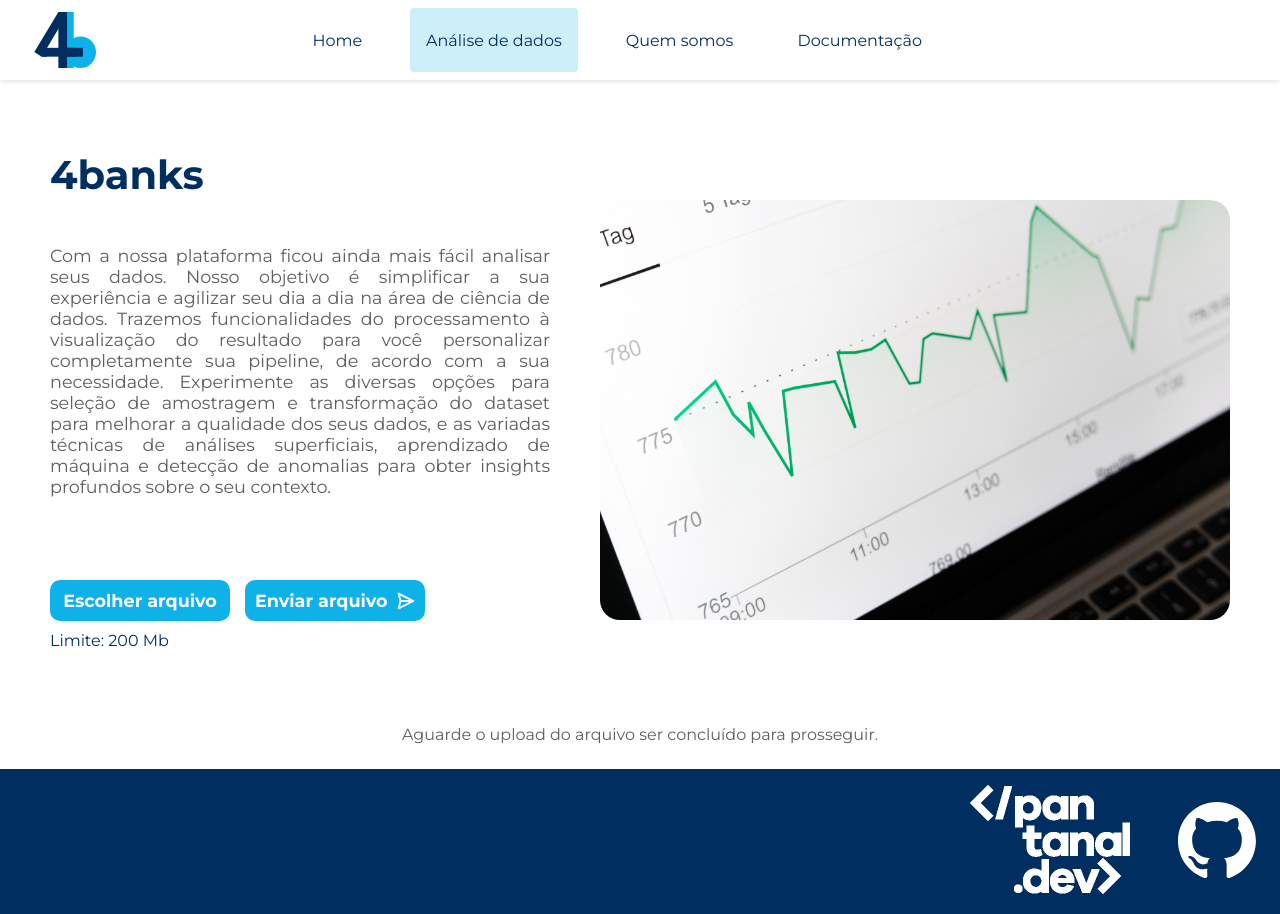
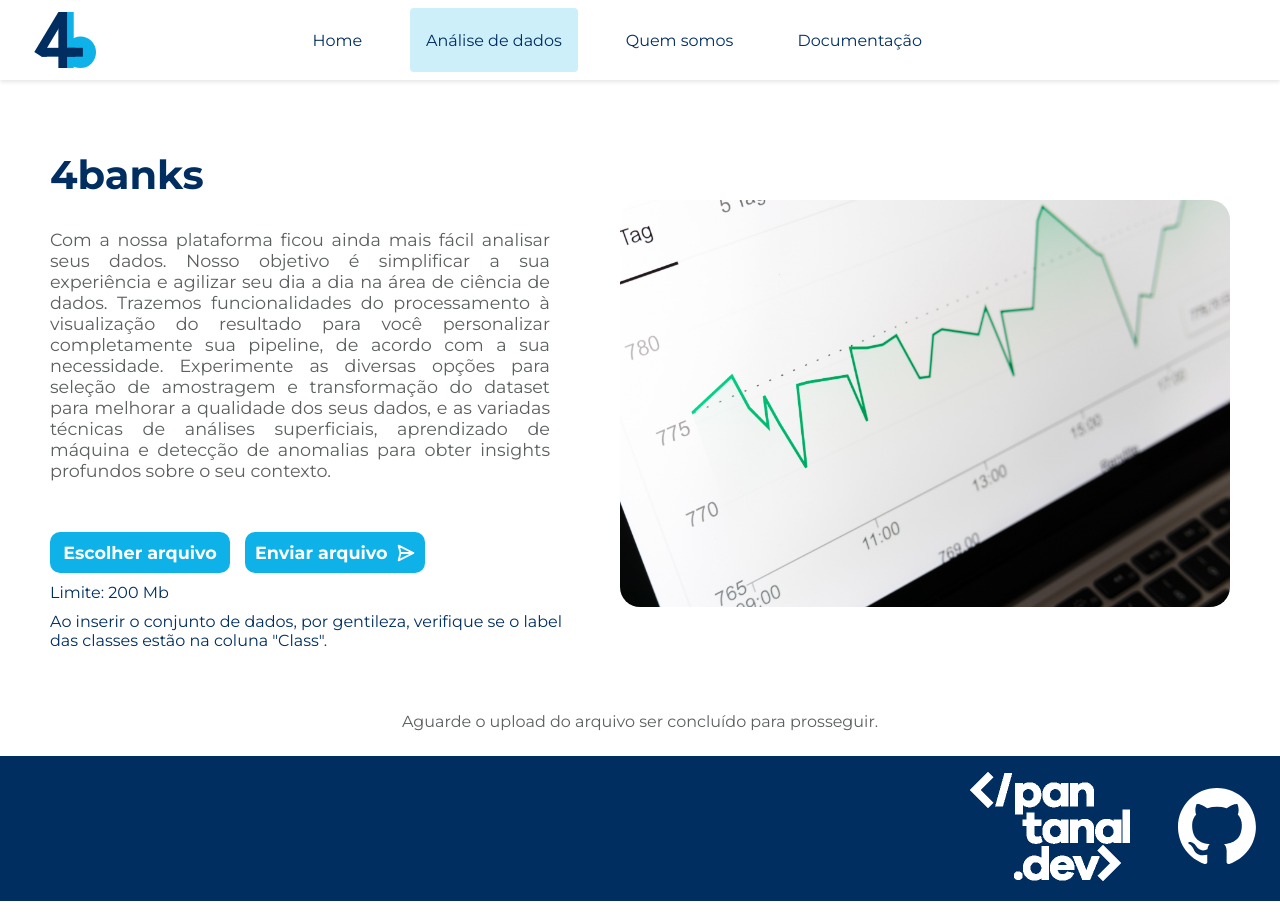
Before and after one commit to 4Banks/frontend, a React (Create React App) app: page /analise in a window 1280 px wide. Built offline with nearby package versions, Linux system fonts and the light colour scheme.

Commit message:
style(CsvUpload.js) Adiciona aviso ao usuário.

```diff
--- a/src/components/CsvUpload.js
+++ b/src/components/CsvUpload.js
@@ -134,6 +134,7 @@ const CsvUpload = ({ onUploadSuccess }) => {
         <LinearProgress variant="determinate" value={uploadProgress} className='home_progress_bar'/>
       )}
       <p className="home_csv_upload_limit">Limite: 200 Mb</p>
+      <p className='home_csv_upload_warning'>Ao inserir o conjunto de dados, por gentileza, verifique se o label das classes estão na coluna "Class".</p>
     </div>
   );
 };
--- a/src/styles/csv-upload.css
+++ b/src/styles/csv-upload.css
@@ -38,6 +38,11 @@
     color: var(--secondaryColor);
 }
 
+.home_csv_upload_warning {
+    margin-top: 10px;
+    color: var(--secondaryColor);
+}
+
 .home_progress_bar {
     margin-top: 10px;
 }
```
